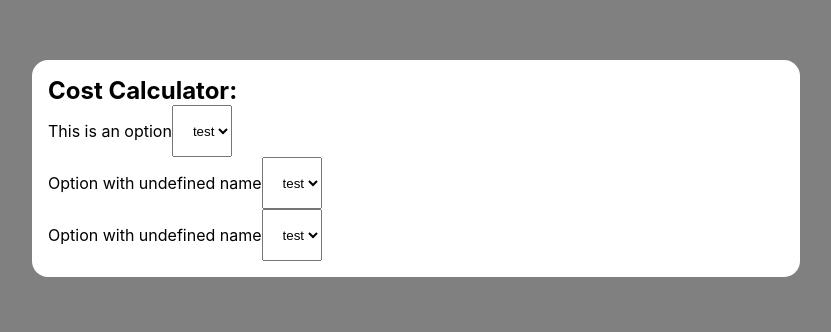
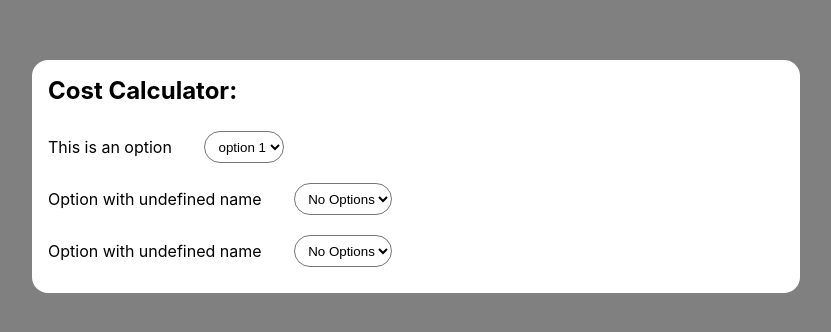
Before and after one commit to casperrr/cgcalculator, a React (Create React App) app: page / in a window 1280 px wide. Shown: the part 196-528 px from the top of the page, without its empty margins (224-1055 px from the left). Built offline with nearby package versions, Linux system fonts and the light colour scheme.

Commit message:
now you can pass in options (text only)

```diff
--- a/src/components/Calculator.css
+++ b/src/components/Calculator.css
@@ -11,6 +11,8 @@
 
 .calculator_title {
     margin: 0;
+    margin-bottom: 1rem;
+    /* font-weight: 700; */
 }
 
 .input_container {
--- a/src/components/Calculator.js
+++ b/src/components/Calculator.js
@@ -1,6 +1,12 @@
 import React from 'react';
 import './Calculator.css';
 import { Option } from './Option.js';
+
+const testOptions = [
+    "option 1",
+    "option 2",
+    "option 3"
+];
 
 class Calculator extends React.Component {
     render() {
@@ -8,7 +14,7 @@ class Calculator extends React.Component {
             <div className='calculator_container'>
                 <h2 className='calculator_title'>Cost Calculator:</h2>
                 <div className='input_container'>
-                    <Option note="This is an option"/>
+                    <Option note="This is an option" options={testOptions}/>
                     <Option />
                     <Option />
                 </div>
--- a/src/components/Dropdown.js
+++ b/src/components/Dropdown.js
@@ -6,10 +6,11 @@ class Dropdown extends React.Component {
 
         return(
             <>
-                <select className='dropdown'>
-                    <option>
-                        test
-                    </option>
+                <select className='dropdown' label='hello'>
+                    {this.props.children.map((option)=>
+                        <option>{option}</option>
+                    )}
+
                 </select>
             </>
         )
--- a/src/components/Option.css
+++ b/src/components/Option.css
@@ -2,9 +2,14 @@
     display: flex;
     flex-direction: row;
     flex-wrap: nowrap;
-
+    gap: 2rem;
+    align-items: center;
 }
 
 .dropdown {
-    padding-left: 1rem;
+    padding-left: 0.6rem;
+    border-radius: 1rem;
+    height: 2rem;
+    background-color: white;
+    color: black;
 }
--- a/src/components/Option.js
+++ b/src/components/Option.js
@@ -4,10 +4,15 @@ import {Dropdown} from './Dropdown.js';
 
 class Option extends React.Component {
     render(){
+
+        console.log("hiiiiiiiiiiiii")
+
         return(
             <div className='option_container'>
                 <p>{this.props.note ? this.props.note : "Option with undefined name"}</p>
-                <Dropdown></Dropdown>
+                <Dropdown>
+                    {this.props.options ? this.props.options : ["No Options"]}
+                </Dropdown>
             </div>
         )
     }
```
